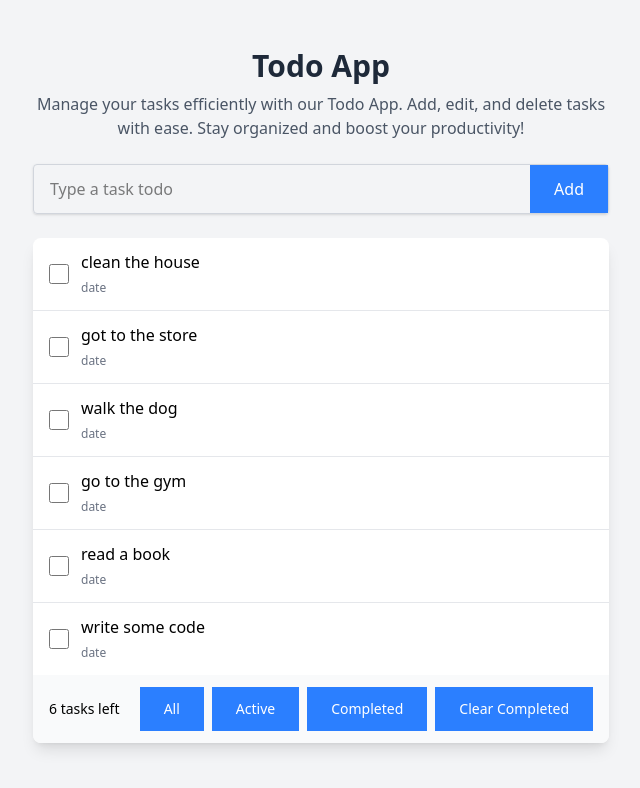
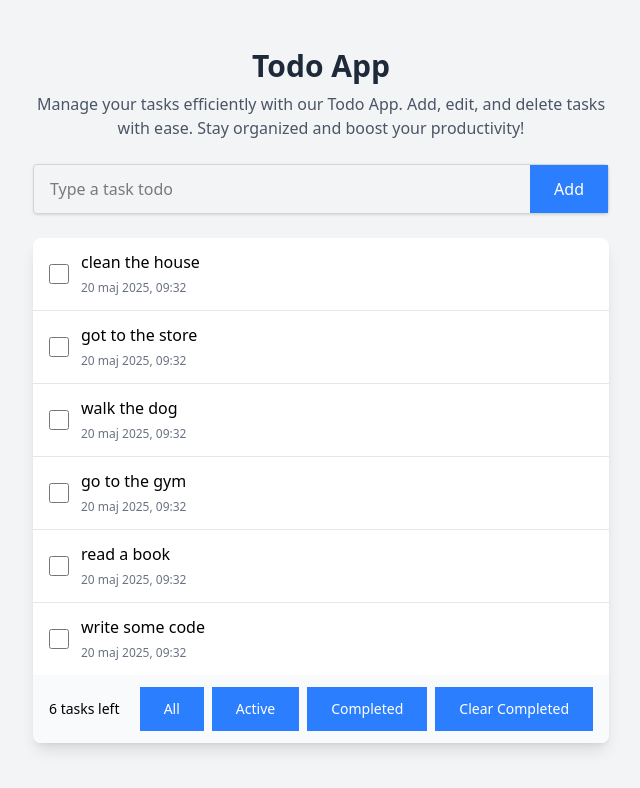
Before and after one commit to mateuszpytlak/todo_app, a React (Vite) app: page / in a window 1280 px wide. Shown: the top 788 px of the page, without its empty margins (319-959 px from the left). Built offline with nearby package versions, Linux system fonts and the light colour scheme.

Commit message:
add: date of added todoItem is now visible

```diff
--- a/src/components/TodoItem/TodoItem.tsx
+++ b/src/components/TodoItem/TodoItem.tsx
@@ -46,22 +46,31 @@ export const TodoItem = ({listItem, deleteItem, toggleTodo}: Props) => {
         </svg>
     );
 
+    const formatDate = (date: Date) => {
+        return new Intl.DateTimeFormat('pl-PL', {
+            hour: '2-digit',
+            minute: '2-digit',
+            year: 'numeric',
+            month: 'short',
+            day: 'numeric',
+        }).format(new Date(date));
+    }
+
     return (
         <li className="flex items-center justify-between py-3 px-4 border-b last:border-0 group hover:bg-gray-50 transition-colors">
             <div className="flex items-center">
                 <input
                     type="checkbox"
                     checked={completed}
-                    className="w-5 h-5 mr-3 rounded border-gray-300 text-blue-600 focus:ring-blue-500"
+                    className="w-5 h-5 mr-3 rounded border-gray-300 text-blue-600 focus:ring-blue-500 cursor-pointer"
                     onChange={handleChange}
                 />
                 <div>
                     <p>
                         {listItem.title}
                     </p>
-                    {/*//todo wprowadzic date createdAt*/}
                     <span className="text-xs text-gray-500">
-                        date
+                        {formatDate(listItem.createdAt)}
                     </span>
                 </div>
             </div>
```
